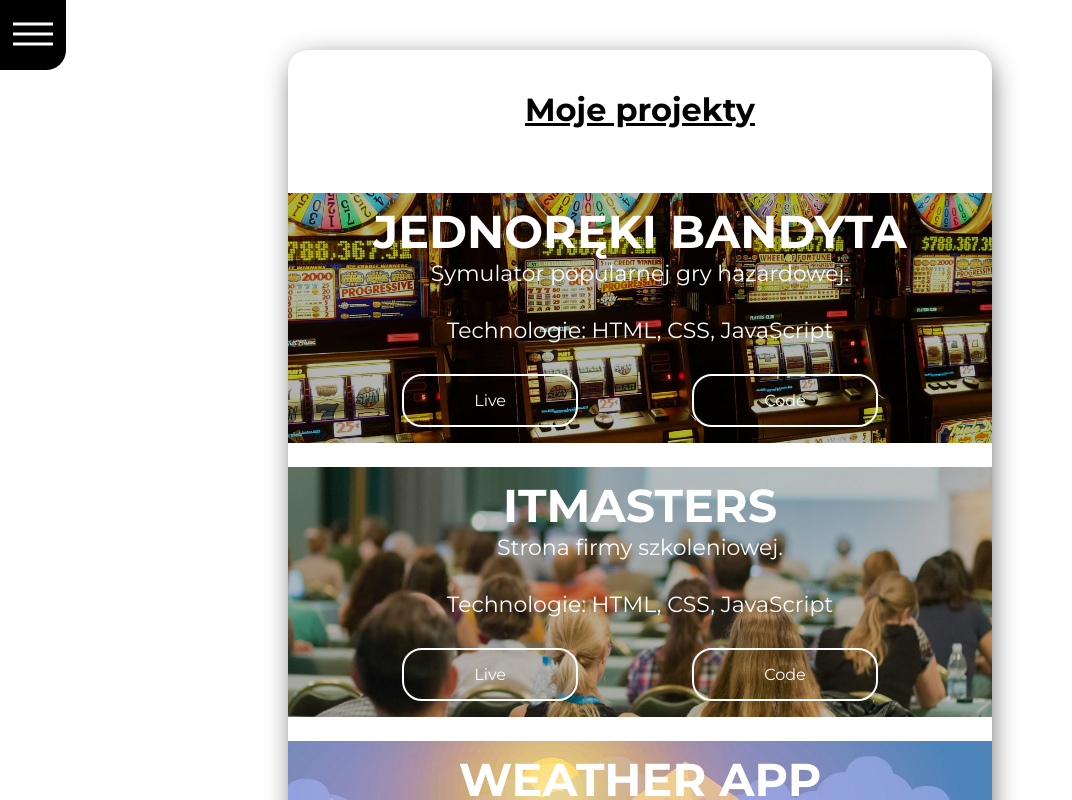
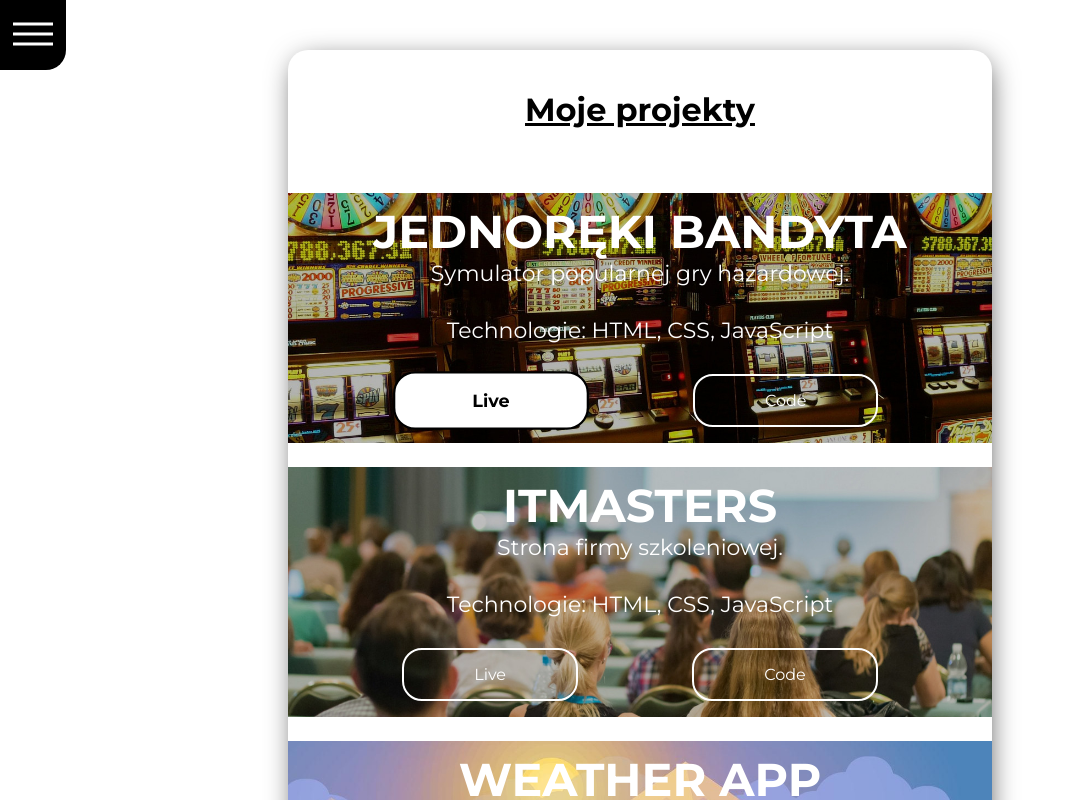
Before and after one commit to lilivin/Old_Portfolio, a plain HTML site: page index.html in a window 1280 px wide. In both pictures the pointer is over the link 490 px from the left and 1230 px from the top of the page. Shown: the part 830-1630 px from the top of the page, without its empty margins (0-1072 px from the left). Drawn offline with nearby package versions, Linux system fonts and the light colour scheme.

Commit message:
Add files via upload

```diff
--- a/projects.css
+++ b/projects.css
@@ -76,6 +76,15 @@
     border-radius: 20px;
     color: white;
     text-decoration: none;
+    transition: .3s ease-in;
+}
+
+.hiperlink:hover {
+    transform: scale(1.1);
+    background-color: white;
+    color: black;
+    font-weight: bold;
+    border: 2px solid black;
 }
 
 @media only screen and (max-width: 1238px) {
```
